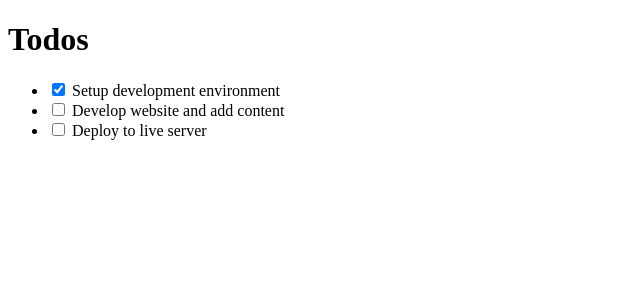
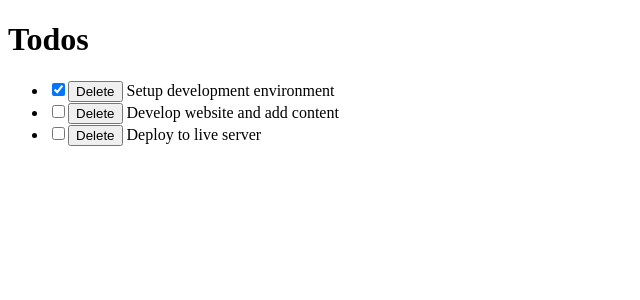
Before and after one commit to rbanos-mv/react-todo-app, a React (Create React App) app: page / in a window 1280 px wide. Shown: the top 300 px of the page, without its empty margins (0-640 px from the left). Built offline with nearby package versions, Linux system fonts and the light colour scheme.

Commit message:
Add delete button and handler

```diff
--- a/src/components/TodoContainer.js
+++ b/src/components/TodoContainer.js
@@ -40,12 +40,23 @@ class TodoContainer extends React.Component {
     }));
   };
 
+  delTodo = (id) => {
+    const { todos } = this.state;
+    this.setState({
+      todos: todos.filter((todo) => todo.id !== id),
+    });
+  };
+
   render() {
     const { todos } = this.state;
     return (
       <div>
         <Header />
-        <TodosList todos={todos} handleChangeProps={this.handleChange} />
+        <TodosList
+          todos={todos}
+          handleChangeProps={this.handleChange}
+          deleteTodoProps={this.delTodo}
+        />
       </div>
     );
   }
--- a/src/components/TodoItem.js
+++ b/src/components/TodoItem.js
@@ -8,12 +8,15 @@ class TodoItem extends React.Component {
   }
 
   render() {
-    const { todo, handleChangeProps } = this.props;
+    const { todo, handleChangeProps, deleteTodoProps } = this.props;
     const { title, completed, id } = todo;
 
     return (
       <li key={id}>
         <input type="checkbox" checked={completed} onChange={() => handleChangeProps(id)} />
+        <button type="button" onClick={() => deleteTodoProps(id)}>
+          Delete
+        </button>
         {' '}
         {title}
       </li>
@@ -28,6 +31,7 @@ TodoItem.propTypes = {
     completed: PropTypes.bool.isRequired,
   }).isRequired,
   handleChangeProps: PropTypes.func.isRequired,
+  deleteTodoProps: PropTypes.func.isRequired,
 };
 
 export default TodoItem;
--- a/src/components/TodosList.js
+++ b/src/components/TodosList.js
@@ -9,11 +9,16 @@ class TodosList extends React.Component {
   }
 
   render() {
-    const { todos, handleChangeProps } = this.props;
+    const { todos, handleChangeProps, deleteTodoProps } = this.props;
     return (
       <ul>
         {todos.map((todo) => (
-          <TodoItem key={todo.id} todo={todo} handleChangeProps={handleChangeProps} />
+          <TodoItem
+            key={todo.id}
+            todo={todo}
+            handleChangeProps={handleChangeProps}
+            deleteTodoProps={deleteTodoProps}
+          />
         ))}
       </ul>
     );
@@ -29,6 +34,7 @@ TodosList.propTypes = {
     }),
   ).isRequired,
   handleChangeProps: PropTypes.func.isRequired,
+  deleteTodoProps: PropTypes.func.isRequired,
 };
 
 export default TodosList;
```
